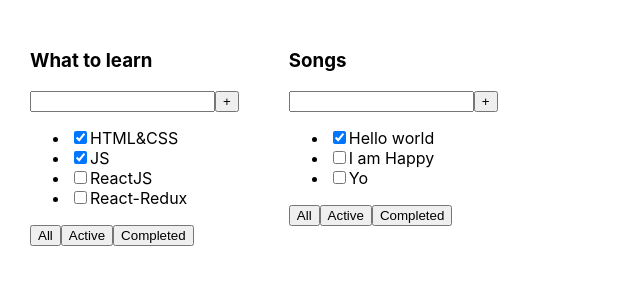
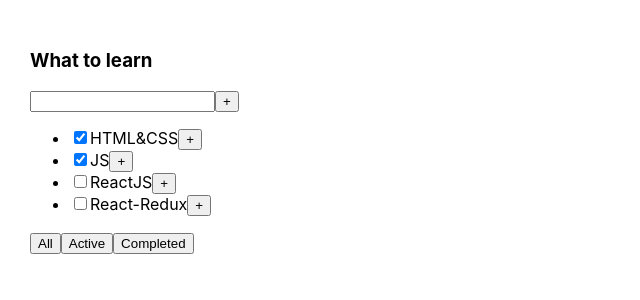
Before and after one commit to Reegulus/it-incubator-todolist-ts-02, a React (Create React App) app: page / in a window 1280 px wide. Shown: the top 300 px of the page, without its empty margins (0-640 px from the left). Built offline with nearby package versions, Linux system fonts and the light colour scheme.

Commit message:
Let's add a button inside the li-shki

```diff
--- a/src/App.tsx
+++ b/src/App.tsx
@@ -4,22 +4,16 @@ import {Todolist} from './Todolist';
 
 function App() {
 
-    const tasks1 = [
+    const tasks = [
         { id: 1, title: "HTML&CSS", isDone: true },
         { id: 2, title: "JS", isDone: true },
         { id: 3, title: "ReactJS", isDone: false },
         { id: 4, title: "React-Redux", isDone: false }
     ]
-    const tasks2 = [
-        { id: 1, title: "Hello world", isDone: true },
-        { id: 2, title: "I am Happy", isDone: false },
-        { id: 3, title: "Yo", isDone: false }
-    ]
 
     return (
         <div className="App">
-            <Todolist title="What to learn" tasks={tasks1} />
-            <Todolist title="Songs" tasks={tasks2} />
+            <Todolist title="What to learn" tasks={tasks} />
         </div>
     );
 }
--- a/src/Todolist.tsx
+++ b/src/Todolist.tsx
@@ -21,14 +21,12 @@ export function Todolist(props: PropsType) {
         <ul>
             {
                 props.tasks.map(t => {
-                   return <li>
-                        <input
+                   return <li><input
                             type="checkbox"
                             checked={t.isDone}
                         />
-                        <span>
-                            {t.title}
-                        </span>
+                        <span>{t.title}</span>
+                       <button onClick={ () => {} }>+</button>
                     </li>
                 })
             }
```
